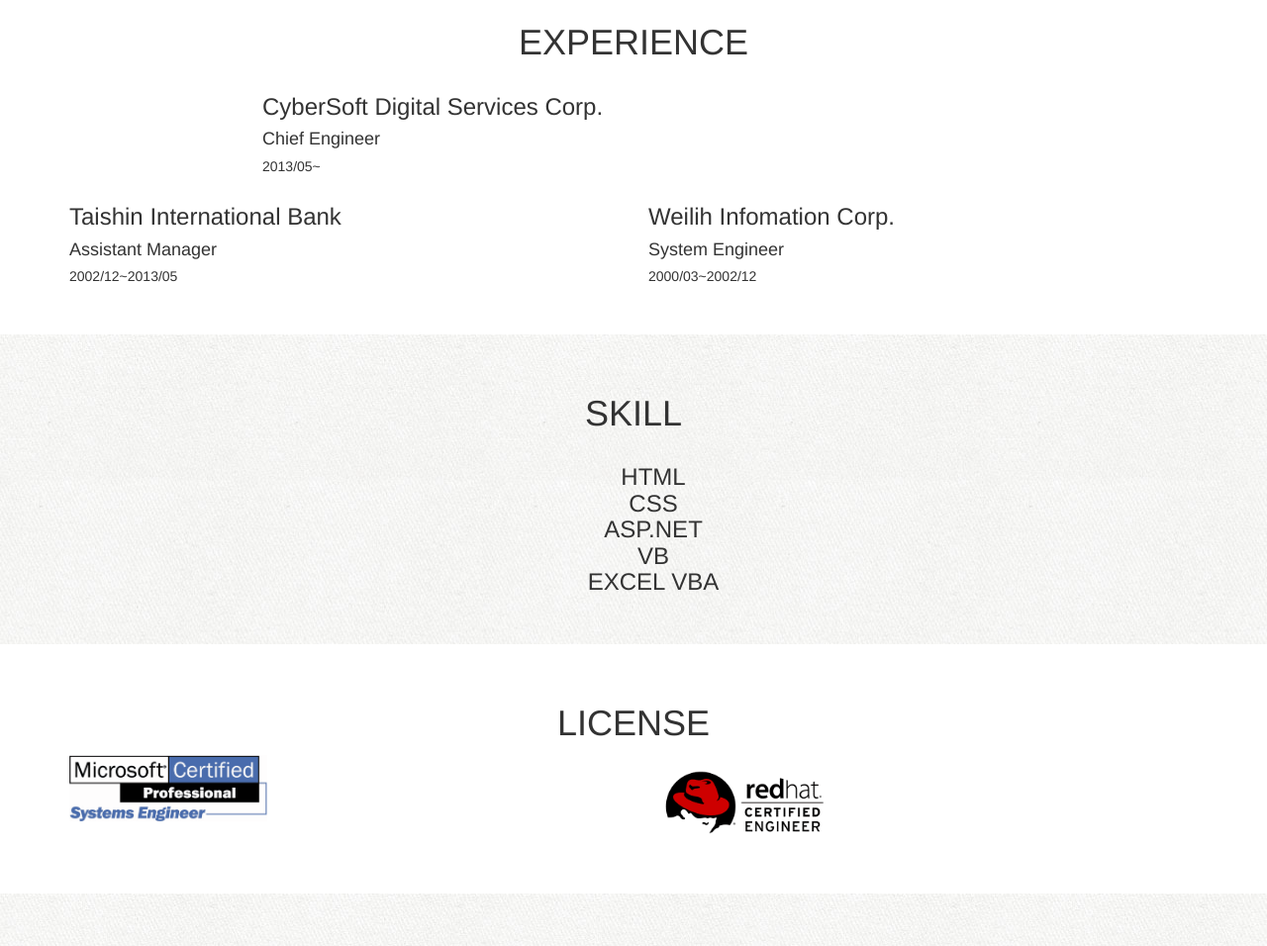
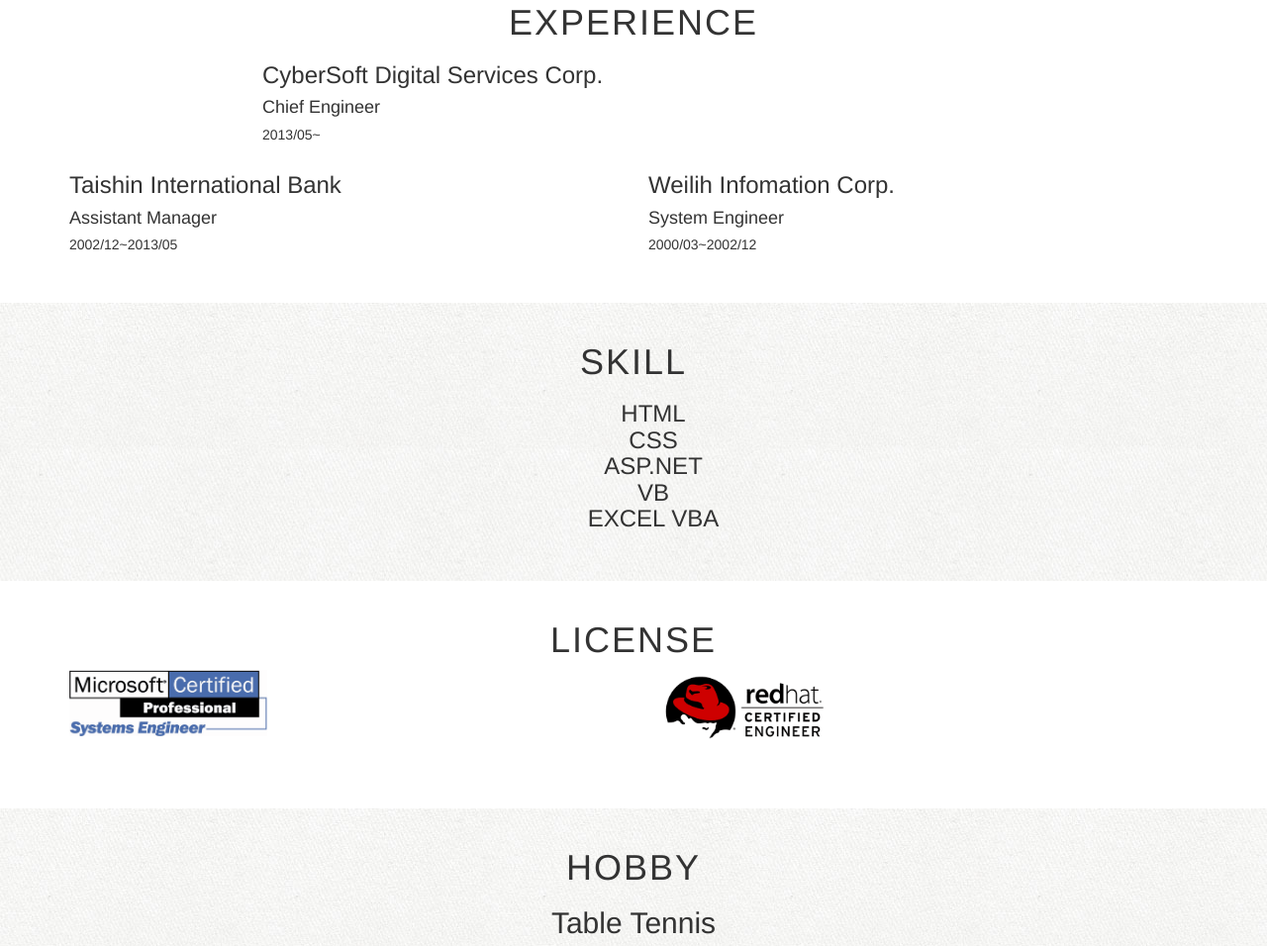
Before and after one commit to ejoejo/cv, a plain HTML site: page index.html in a window 1280 px wide. Shown: the part 667-1623 px from the top of the page at 99% size. Drawn offline with nearby package versions, Linux system fonts and the light colour scheme.

Commit message:
update main page

```diff
--- a/css/style.css
+++ b/css/style.css
@@ -19,10 +19,6 @@ body {
 
 article section:nth-child(even) {
     background-image: url('../img/white-stripe-repeat-bg.jpg');
-}
-
-article section h1 {
-    margin-bottom: 12px;
 }
 
 ul li a {
@@ -67,6 +63,7 @@ ul li a {
 
 #MCSE {
     height: 100px;
+    margin-top: 10px;
     background-image: url('../img/mcse.gif');
     background-repeat: no-repeat;
     -webkit-background-size: contain;
@@ -122,6 +119,9 @@ article h1,
 footer h1 {
     text-transform: uppercase;
     text-align: center;
+    margin-top: 0;
+    margin-bottom: 0;
+    letter-spacing: 2px
 }
 
 footer .container-fluid {
--- a/index.html
+++ b/index.html
@@ -25,6 +25,7 @@
             <!-- RWD按鈕 -->
             <a href="#" class="navbar-brand">Tim</a>
             <button type="button" class="navbar-toggle collapsed" data-toggle="collapse" data-target="#nav-list">
+                    <span class="sr-only">觸發縮放</span>
                     <span class="icon-bar"></span>
                     <span class="icon-bar"></span>
                     <span class="icon-bar"></span>
@@ -43,10 +44,8 @@
         </div>
     </nav>
     <header id="header" class="jumbotron">
-        <div class="container">
-            <div class="introduction-box">
-                <h1 id="introduction">Hi, I'm Tim</h1>
-            </div>
+        <div class="introduction-box">
+            <h1 id="introduction">Hi, I'm Tim</h1>
         </div>
     </header>
     <article>
```
